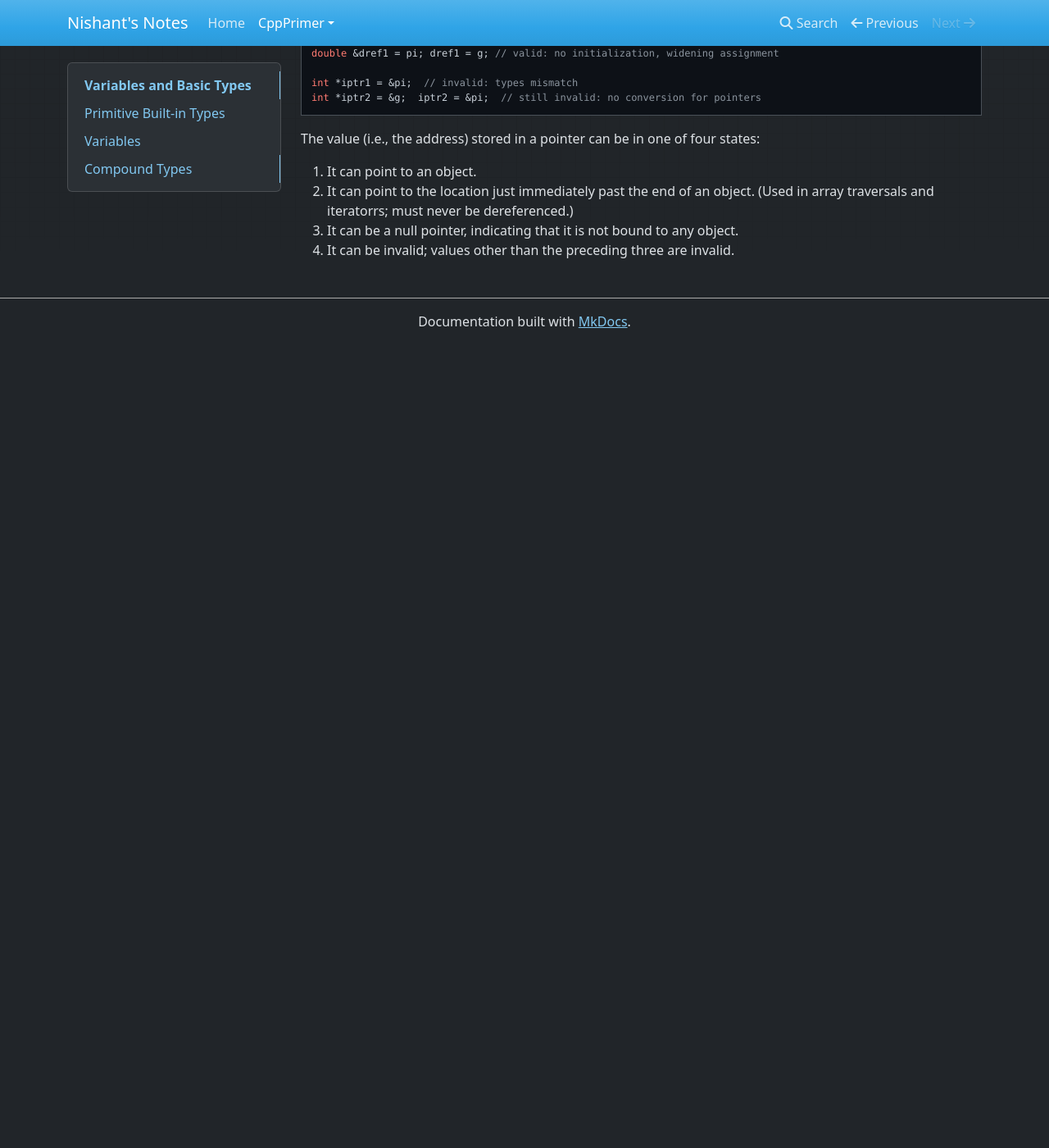
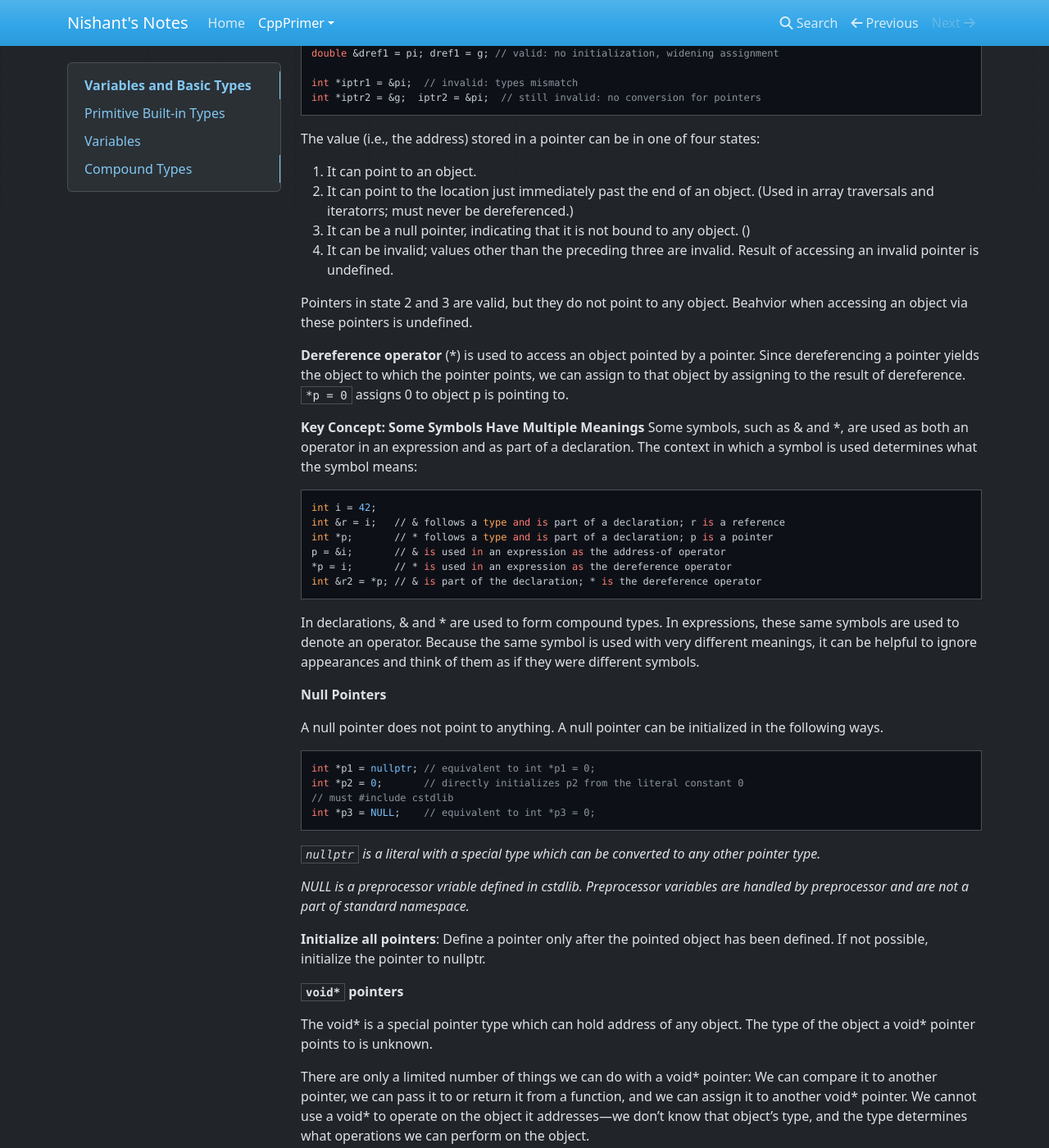
Before and after one commit to gonna-make-it/notes, an MkDocs documentation site: the page built from docs/cppprimer/ch02.md, in a window 1280 px wide and 1400 px high, scrolled down 4775 px. Shown: the whole window at 82% size. Built offline with MkDocs 1.6.1, drawn with Linux system fonts in a browser that asks for light colours; nearby versions of some CDN libraries; before the commit the page ends 5195 px from its top, so only the background shows below that; some of the changed text lies outside the part shown.

Commit message:
Add ch02 upto section 2.3

````diff
--- a/docs/cppprimer/ch02.md
+++ b/docs/cppprimer/ch02.md
@@ -193,5 +193,60 @@ The value (i.e., the address) stored in a pointer can be in one of four states:
 
 1. It can point to an object.
 2. It can point to the location just immediately past the end of an object. (Used in array traversals and iteratorrs; must never be dereferenced.)
-3. It can be a null pointer, indicating that it is not bound to any object.
-4. It can be invalid; values other than the preceding three are invalid.
+3. It can be a null pointer, indicating that it is not bound to any object. ()
+4. It can be invalid; values other than the preceding three are invalid. Result of accessing an invalid pointer is undefined.
+
+Pointers in state 2 and 3 are valid, but they do not point to any object. Beahvior when accessing an object via these pointers is undefined.
+
+**Dereference operator** (*) is used to access an object pointed by a pointer. Since dereferencing a pointer yields the object to which the pointer points, we can assign to that object by assigning to the result of dereference. `*p = 0` assigns 0 to object p is pointing to.
+
+**Key Concept: Some Symbols Have Multiple Meanings**
+Some symbols, such as & and *, are used as both an operator in an expression and as part of a declaration. The context in which a symbol is used determines what the symbol means:
+
+```
+int i = 42;
+int &r = i;   // & follows a type and is part of a declaration; r is a reference
+int *p;       // * follows a type and is part of a declaration; p is a pointer
+p = &i;       // & is used in an expression as the address-of operator
+*p = i;       // * is used in an expression as the dereference operator
+int &r2 = *p; // & is part of the declaration; * is the dereference operator
+```
+
+In declarations, & and * are used to form compound types. In expressions, these same symbols are used to denote an operator. Because the same symbol is used with very different meanings, it can be helpful to ignore appearances and think of them as if they were different symbols.
+
+**Null Pointers**
+
+A null pointer does not point to anything. A null pointer can be initialized in the following ways.
+
+```
+int *p1 = nullptr; // equivalent to int *p1 = 0;
+int *p2 = 0;       // directly initializes p2 from the literal constant 0
+// must #include cstdlib
+int *p3 = NULL;    // equivalent to int *p3 = 0;
+```
+
+*`nullptr` is a literal with a special type which can be converted to any other pointer type.*
+
+*NULL is a preprocessor vriable defined in cstdlib. Preprocessor variables are handled by preprocessor and are not a part of standard namespace.*
+
+**Initialize all pointers**: Define a pointer only after the pointed object has been defined. If not possible, initialize the pointer to nullptr.
+
+**`void*` pointers**
+
+The void* is a special pointer type which can hold address of any object. The type of the object a void* pointer points to is unknown.
+
+There are only a limited number of things we can do with a void* pointer: We can compare it to another pointer, we can pass it to or return it from a function, and we can assign it to another void* pointer. We cannot use a void* to operate on the object it addresses—we don’t know that object’s type, and the type determines what operations we can perform on the object.
+
+### Understanding Compound Type Declarations
+
+**References to a pointer**
+
+```
+int i = 42;
+int *p;        // p is a pointer to int
+int *&r = p;   // r is a reference to the pointer p
+r = &i; //  r refers to a pointer; assigning &i to r makes p point to i
+*r = 0; //  dereferencing r yields i, the object to which p points; changes i to 0
+```
+
+The easiest way to understand the type of r is to read the definition right to left. The symbol closest to the name of the variable (in this case the & in &r) is the one that has the most immediate effect on the variable’s type. Thus, we know that r is a reference. The rest of the declarator determines the type to which r refers. The next symbol, * in this case, says that the type r refers to is a pointer type. Finally, the base type of the declaration says that r is a reference to a pointer to an int.
````
